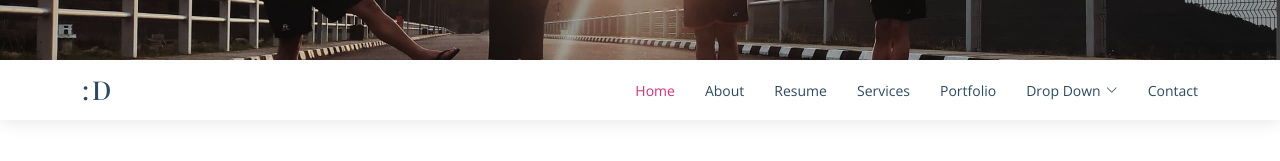
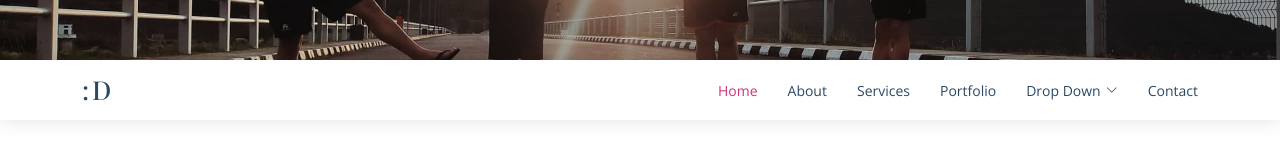
Before and after one commit to ZHIMING04/zhi-ming04.github.io, a plain HTML site: page index.html in a window 1280 px wide. Shown: the part 540-701 px from the top of the page. Drawn offline with nearby package versions, Linux system fonts and the light colour scheme; a web font is replaced by a local one.

Commit message:
delete resume part

```diff
--- a/index.html
+++ b/index.html
@@ -58,7 +58,6 @@
         <ul>
           <li><a class="nav-link scrollto active" href="#hero">Home</a></li>
           <li><a class="nav-link scrollto" href="#about">About</a></li>
-          <li><a class="nav-link scrollto" href="#resume">Resume</a></li>
           <li><a class="nav-link scrollto" href="#services">Services</a></li>
           <li><a class="nav-link scrollto" href="#portfolio">Portfolio</a></li>
           <li class="dropdown"><a href="#"><span>Drop Down</span> <i class="bi bi-chevron-down"></i></a>
```
